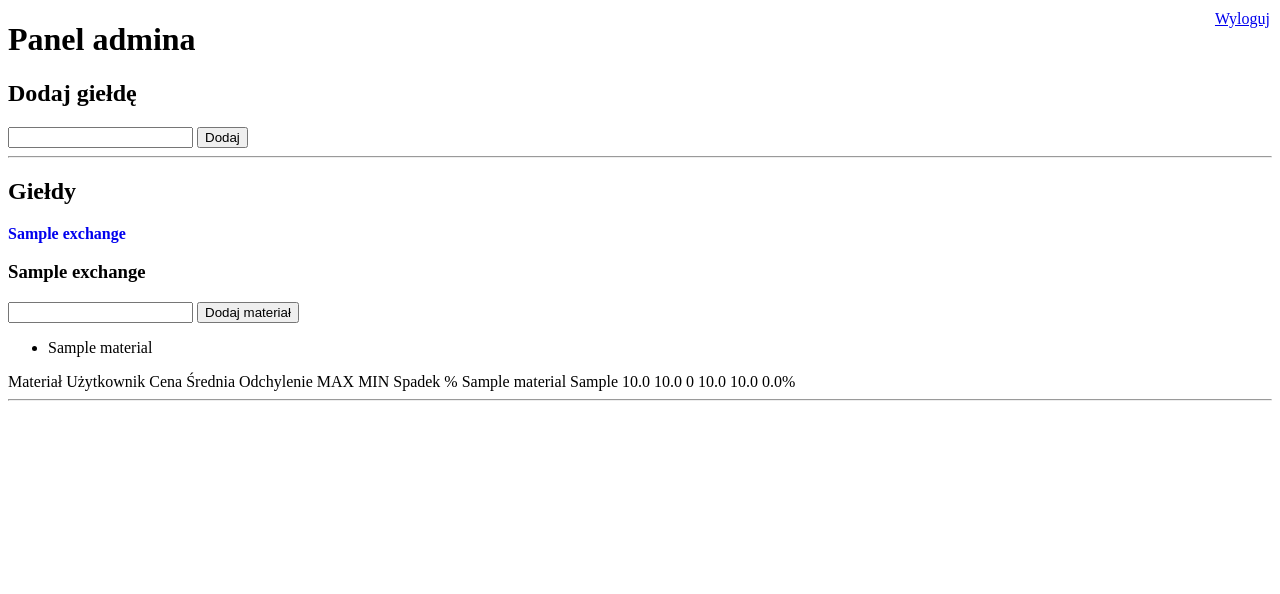
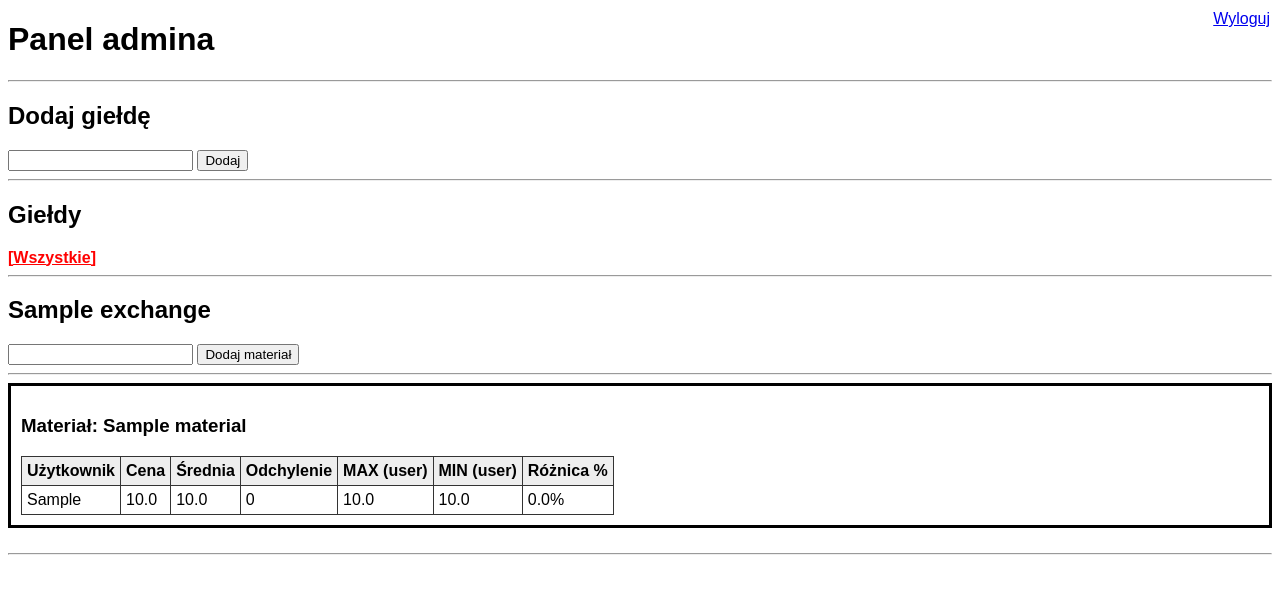
Before and after one commit to glucior99/gieldaneksv2, a Flask app: page /admin in a window 1280 px wide. Shown: the top 594 px of the page. Run offline with Flask 3, Linux system fonts and the light colour scheme; the visitor is signed in with stand-in values (Sample User, id 1); tables that the repository leaves empty hold one stand-in row (values such as "Sample post").

Commit message:
Update admin.html

```diff
--- a/templates/admin.html
+++ b/templates/admin.html
@@ -3,15 +3,47 @@
 <head>
 <meta charset="UTF-8">
 <title>Admin</title>
+
 <style>
-.tabs a { margin-right: 15px; font-weight: bold; text-decoration: none; }
-table, th, td { border:1px solid #333; border-collapse: collapse; padding:5px; }
+body {
+    font-family: Arial, sans-serif;
+}
+
+.tabs a {
+    margin-right: 15px;
+    font-weight: bold;
+    text-decoration: none;
+}
+
+.tabs a.active {
+    color: red;
+    text-decoration: underline;
+}
+
+.material-box {
+    border: 3px solid #000;
+    padding: 10px;
+    margin-bottom: 25px;
+}
+
+table, th, td {
+    border: 1px solid #333;
+    border-collapse: collapse;
+    padding: 5px;
+}
+
+th {
+    background: #eee;
+}
 </style>
 </head>
+
 <body>
 
 <h1>Panel admina</h1>
 <a href="/logout" style="position:fixed;top:10px;right:10px;">Wyloguj</a>
+
+<hr>
 
 <h2>Dodaj giełdę</h2>
 <form method="post">
@@ -23,13 +55,21 @@ table, th, td { border:1px solid #333; border-collapse: collapse; padding:5px; }
 
 <h2>Giełdy</h2>
 <div class="tabs">
-{% for ex_id, ex_name, _ in exchange_data %}
-<a href="#ex{{ ex_id }}">{{ ex_name }}</a>
+    {% for ex_id, ex_name in all_exchanges %}
+        <a href="/admin?exchange_id={{ ex_id }}"
+           class="{% if selected_exchange == ex_id %}active{% endif %}">
+            {{ ex_name }}
+        </a>
     {% endfor %}
+    <a href="/admin" {% if not selected_exchange %}class="active"{% endif %}>
+        [Wszystkie]
+    </a>
 </div>
 
+<hr>
+
 {% for ex_id, ex_name, mats in exchange_data %}
-<h3 id="ex{{ ex_id }}">{{ ex_name }}</h3>
+<h2>{{ ex_name }}</h2>
 
 <form method="post">
     <input type="hidden" name="exchange_id" value="{{ ex_id }}">
@@ -37,34 +77,27 @@ table, th, td { border:1px solid #333; border-collapse: collapse; padding:5px; }
     <button>Dodaj materiał</button>
 </form>
 
-<ul>
+<hr>
+
 {% for m in mats %}
-<li>{{ m[1] }}</li>
-{% endfor %}
-</ul>
+<div class="material-box">
 
-<style>
-.material-box {
-    border: 3px solid #000;
-    padding: 10px;
-    margin-bottom: 20px;
-}
-</style>
+<h3>Materiał: {{ m[1] }}</h3>
 
+<table>
 <tr>
-<th>Materiał</th>
     <th>Użytkownik</th>
     <th>Cena</th>
     <th>Średnia</th>
     <th>Odchylenie</th>
-<th>MAX</th>
-<th>MIN</th>
-<th>Spadek %</th>
+    <th>MAX (user)</th>
+    <th>MIN (user)</th>
+    <th>Różnica %</th>
 </tr>
 
 {% for s in stats_by_exchange[ex_id] %}
+    {% if s[0] == m[1] %}
     <tr>
-<td>{{ s[0] }}</td>
         <td>{{ s[1] }}</td>
         <td>{{ s[2] }}</td>
         <td>{{ s[3] }}</td>
@@ -73,8 +106,13 @@ table, th, td { border:1px solid #333; border-collapse: collapse; padding:5px; }
         <td>{{ s[6] }}</td>
         <td>{{ s[7] }}%</td>
     </tr>
+    {% endif %}
 {% endfor %}
+
 </table>
+
+</div>
+{% endfor %}
 
 <hr>
 {% endfor %}
```
Lines whose indentation alone changed are shown as unchanged.
